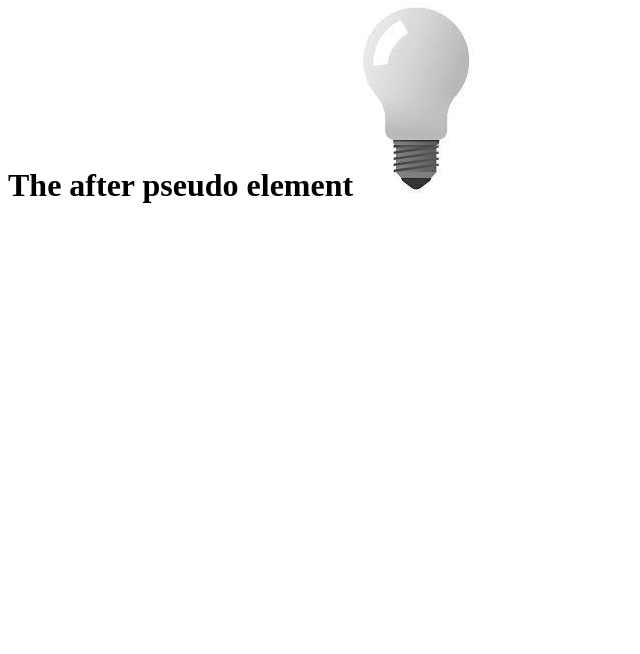
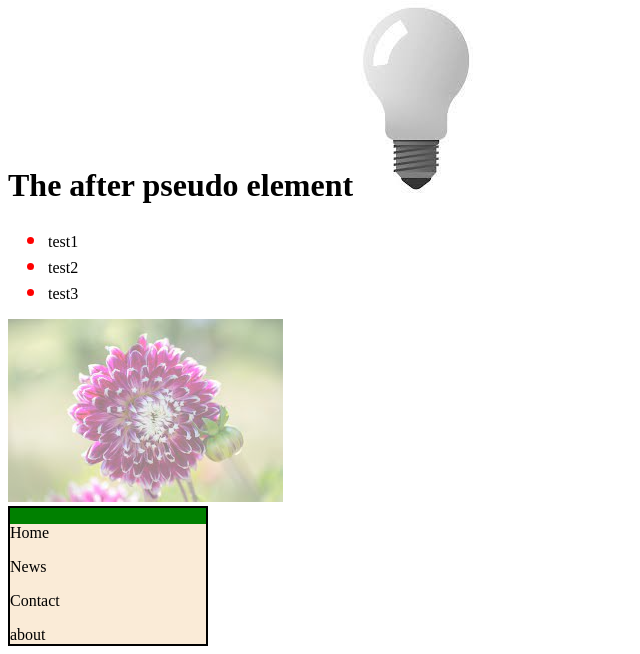
Before and after one commit to aaryaman11/Projects, a plain HTML site: page Web_Development/layout.html in a window 1280 px wide. Shown: the part 746-1400 px from the top of the page, without its empty margins (0-640 px from the left). Before the commit the page ends 971 px from the top, so only its background shows below. Drawn offline with Linux system fonts and the light colour scheme.

Commit message:
Webdevlopment progression

```diff
--- a/Web_Development/layout.html
+++ b/Web_Development/layout.html
@@ -23,6 +23,42 @@
             }
             .aft::after{
                 content: url("bulboff.jpg")
+            }
+            ::marker{
+                color:red;
+                font-size:25px;
+            }
+            ::selection{
+                background-color: red;
+                color:aquamarine
+            }
+            img{
+                opacity: 0.5;
+            }
+            img:hover{
+                opacity:1.0;
+
+            }
+            .nav{
+                list-style-type: none;
+                margin:0;
+                padding: 0;
+                width: 200px;
+                background-color: antiquewhite;
+                border: 2px solid black;
+
+            }
+            li a {
+                display: block;
+                padding: 8px 16px;
+            }
+
+            li a:hover:not(.active){
+                background-color: rgb(194, 107, 7);
+
+            }
+            li a.active{
+                background-color: green;
             }
         </style>
         <body>
@@ -58,7 +94,18 @@
               <p class="test"> Testing the pseudo element.Some more text. And even more, and more, and more, and more, and more, and more, and more, and more, and more, and more, and more, and more.</p>
               <h1 class="befo">The before pseudo element</h1>
               <h1 class="aft">The after pseudo element</h1>
-
+              <ul>
+                <li>test1</li>
+                <li>test2</li>
+                <li>test3</li>
+              </ul>
+              <img src="flower2.jpg" alt="flower-image">
+              <ul class="nav">
+                <li><a class="active" href="#home"></a>Home</li>
+                <li><a href="#news"></a>News</li>
+                <li><a href="#contact"></a>Contact</li>
+                <li><a href="#about"></a>about</li>
+              </ul>
         </body>
     </head>
 </html>
```
